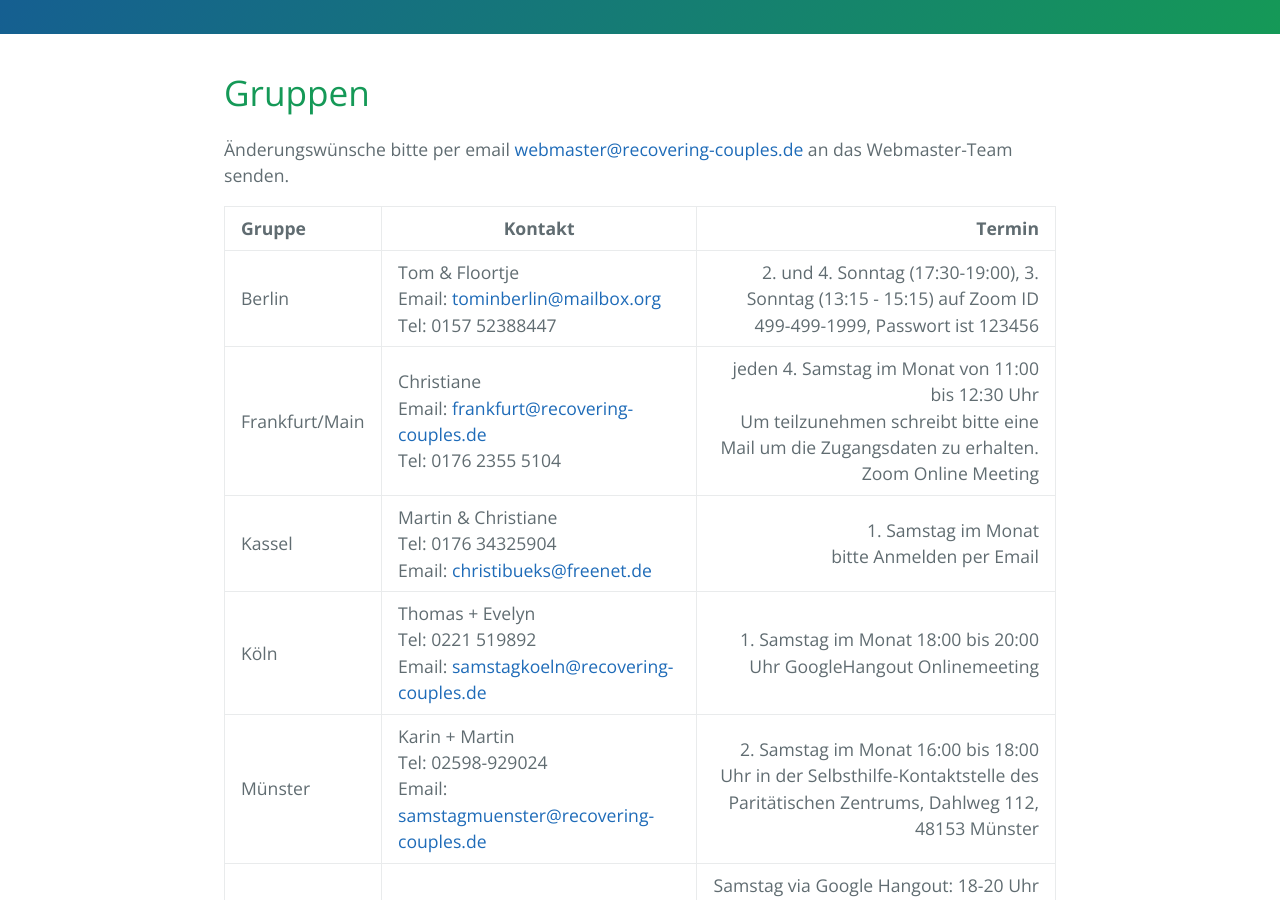
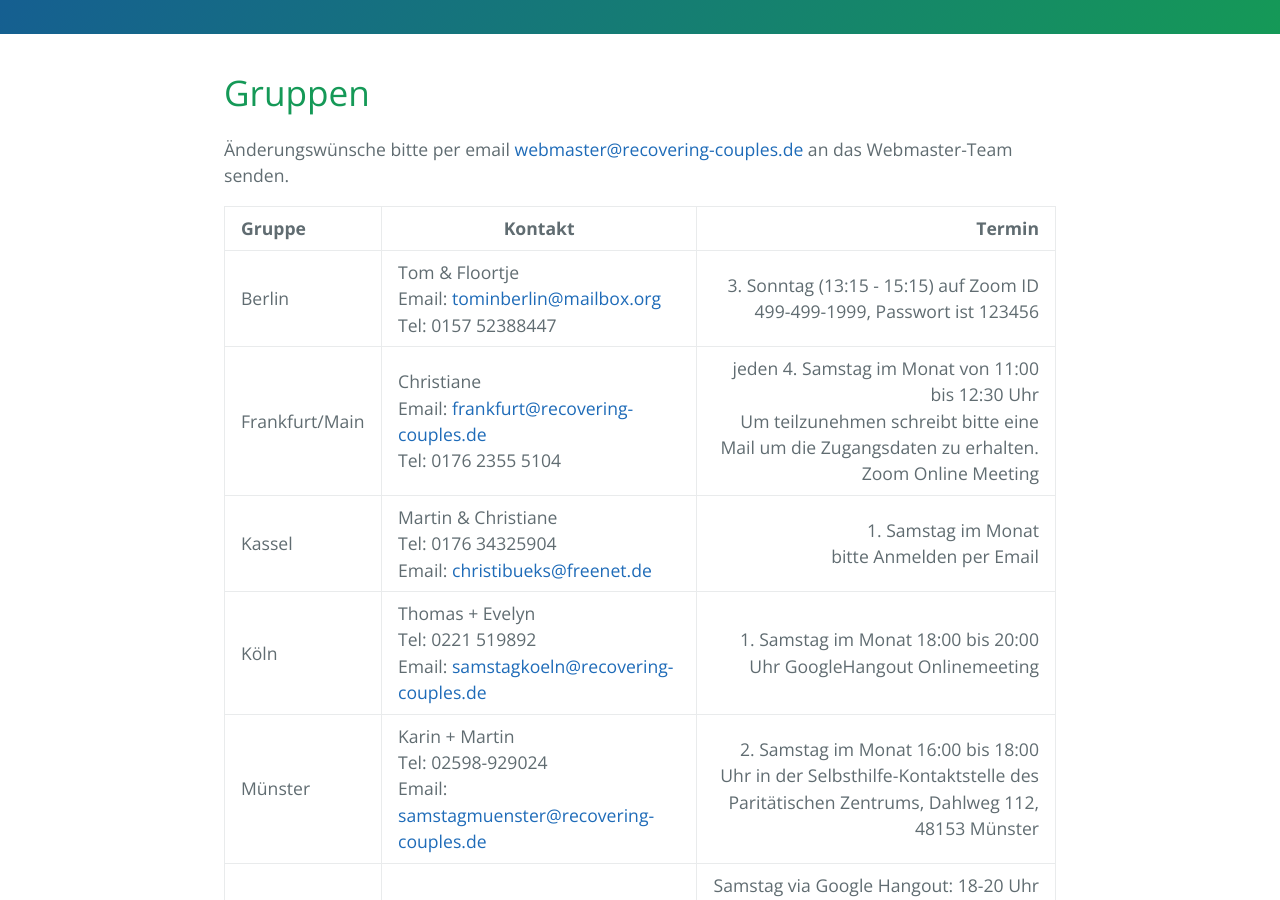
Before and after one commit to rcadeutschland/rcadeutschland.github.io, a Jekyll site: the page built from Gruppen.md, in a window 1280 px wide and 900 px high, scrolled down 307 px. Built offline with Jekyll 4.4.1, drawn with Linux system fonts in a browser that asks for light colours.

Commit message:
Update Gruppen.md
Achim, 24.7.2020: Meeting Berlin 2.+4. Sonntag existiert nicht mehr gemäß Mail von Tom vom 23 Juli 2020 17:49:02.

```diff
--- a/Gruppen.md
+++ b/Gruppen.md
@@ -8,7 +8,7 @@
 
 | Gruppe | Kontakt | Termin                       |
 |:------ | ------- | ---------------------------: |
-| Berlin | Tom & Floortje<br>Email: <tominberlin@mailbox.org><br>Tel: 0157 52388447 | 2. und 4. Sonntag (17:30-19:00), 3. Sonntag (13:15 - 15:15) auf Zoom ID 499-499-1999, Passwort ist 123456 |
+| Berlin | Tom & Floortje<br>Email: <tominberlin@mailbox.org><br>Tel: 0157 52388447 | 3. Sonntag (13:15 - 15:15) auf Zoom ID 499-499-1999, Passwort ist 123456 |
 | Frankfurt/Main | Christiane<br>Email: <frankfurt@recovering-couples.de><br>Tel: 0176 2355 5104 | jeden 4. Samstag im Monat  von 11:00 bis 12:30 Uhr<br>Um teilzunehmen schreibt bitte eine Mail um die Zugangsdaten zu erhalten.<br>Zoom Online Meeting |
 | Kassel | Martin & Christiane<br>Tel: 0176 34325904<br>Email: <christibueks@freenet.de> | 1. Samstag im Monat<br> bitte Anmelden per Email |
 | Köln | Thomas + Evelyn<br>Tel: 0221 519892<br>Email: <samstagkoeln@recovering-couples.de> | 1. Samstag im Monat 18:00 bis 20:00 Uhr GoogleHangout Onlinemeeting |
```
